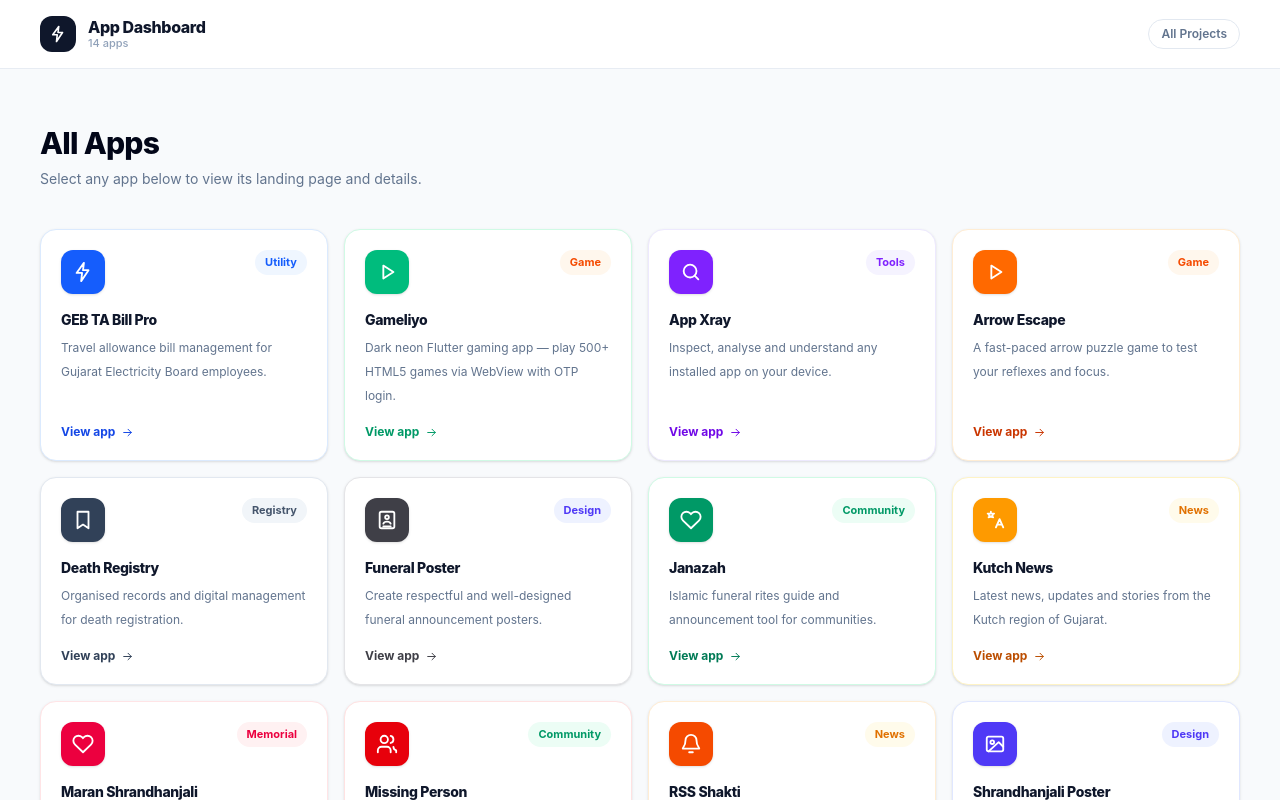
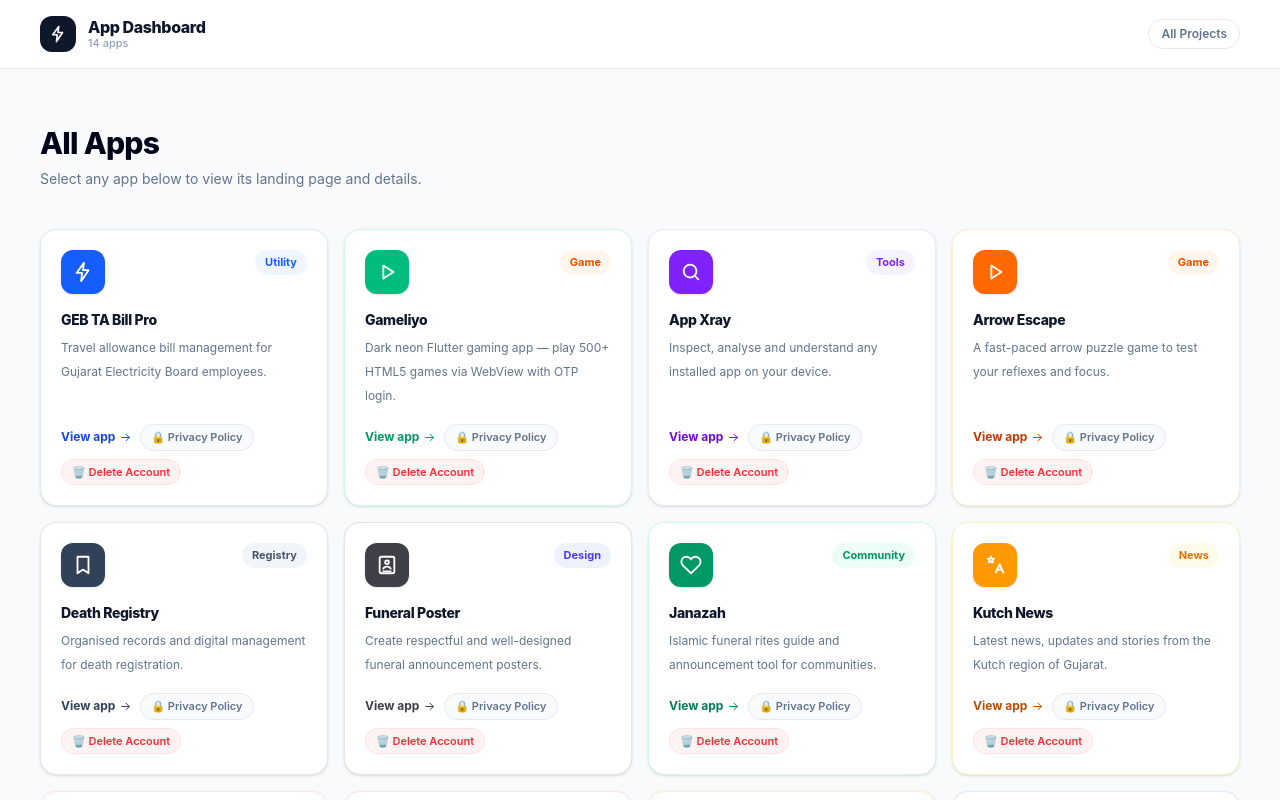
Before and after one commit to vijayvaghela72/GEB-TA-Bill-Pro-Dahboard, a Next.js app: page / in a window 1280 px wide. Shown: the top 800 px of the page. Built offline with nearby package versions, Linux system fonts and the light colour scheme.

Commit message:
feat: add privacy/delete pills to dashboard cards (FEAT-002)

```diff
--- a/src/app/page.jsx
+++ b/src/app/page.jsx
@@ -12,6 +12,8 @@ const apps = [
     text: 'text-blue-700',
     border: 'border-blue-100',
     tag: 'Utility',
+    privacyUrl: '/privacy-policy',
+    deleteUrl: '/geb_ta_bill/delete_account',
   },
   {
     title: 'Gameliyo',
@@ -23,6 +25,8 @@ const apps = [
     text: 'text-emerald-600',
     border: 'border-emerald-100',
     tag: 'Game',
+    privacyUrl: '/gameliyo/privacy_policy',
+    deleteUrl: '/gameliyo/delete_account',
   },
   {
     title: 'App Xray',
@@ -34,6 +38,8 @@ const apps = [
     text: 'text-violet-700',
     border: 'border-violet-100',
     tag: 'Tools',
+    privacyUrl: '/appxray/privacy_policy',
+    deleteUrl: '/appxray/delete_account',
   },
   {
     title: 'Arrow Escape',
@@ -45,6 +51,8 @@ const apps = [
     text: 'text-orange-700',
     border: 'border-orange-100',
     tag: 'Game',
+    privacyUrl: '/arrow_escape/privacy_policy',
+    deleteUrl: '/arrow_escape/delete_account',
   },
   {
     title: 'Death Registry',
@@ -56,6 +64,8 @@ const apps = [
     text: 'text-slate-700',
     border: 'border-slate-200',
     tag: 'Registry',
+    privacyUrl: '/death_registry/privacy_policy_url',
+    deleteUrl: '/death_registry/delete_account',
   },
   {
     title: 'Funeral Poster',
@@ -67,6 +77,8 @@ const apps = [
     text: 'text-zinc-700',
     border: 'border-zinc-200',
     tag: 'Design',
+    privacyUrl: '/funeral_poster/privacy_policy_url',
+    deleteUrl: '/funeral_poster/delete_account',
   },
   {
     title: 'Janazah',
@@ -78,6 +90,8 @@ const apps = [
     text: 'text-emerald-700',
     border: 'border-emerald-100',
     tag: 'Community',
+    privacyUrl: '/janazah/privacy_policy',
+    deleteUrl: '/janazah/delete_account',
   },
   {
     title: 'Kutch News',
@@ -89,6 +103,8 @@ const apps = [
     text: 'text-amber-700',
     border: 'border-amber-100',
     tag: 'News',
+    privacyUrl: '/kutch_news/privacy_policy',
+    deleteUrl: '/kutch_news/delete_account',
   },
   {
     title: 'Maran Shrandhanjali',
@@ -100,6 +116,8 @@ const apps = [
     text: 'text-rose-700',
     border: 'border-rose-100',
     tag: 'Memorial',
+    privacyUrl: '/maran_shrandhanjali/privacy_policy_url',
+    deleteUrl: '/maran_shrandhanjali/delete_account',
   },
   {
     title: 'Missing Person',
@@ -111,6 +129,8 @@ const apps = [
     text: 'text-red-700',
     border: 'border-red-100',
     tag: 'Community',
+    privacyUrl: '/missing_person/privacy_policy_url',
+    deleteUrl: '/missing_person/delete_account',
   },
   {
     title: 'RSS Shakti',
@@ -122,6 +142,8 @@ const apps = [
     text: 'text-orange-700',
     border: 'border-orange-100',
     tag: 'News',
+    privacyUrl: '/rss_shakti/privacy_policy',
+    deleteUrl: '/rss_shakti/delete_account',
   },
   {
     title: 'Shrandhanjali Poster',
@@ -133,6 +155,8 @@ const apps = [
     text: 'text-indigo-700',
     border: 'border-indigo-100',
     tag: 'Design',
+    privacyUrl: '/shrandhanjali_poster/privacy_policy_url',
+    deleteUrl: '/shrandhanjali_poster/delete_account',
   },
   {
     title: 'Sudoku',
@@ -144,6 +168,8 @@ const apps = [
     text: 'text-teal-700',
     border: 'border-teal-100',
     tag: 'Game',
+    privacyUrl: '/sudoku/privacy_policy',
+    deleteUrl: '/sudoku/delete_account',
   },
   {
     title: 'Vishnu Puran Audio',
@@ -155,6 +181,8 @@ const apps = [
     text: 'text-yellow-700',
     border: 'border-yellow-200',
     tag: 'Spiritual',
+    privacyUrl: '/vishnu-puran-audio/privacy-policy',
+    deleteUrl: '/vishnu-puran-audio/delete_account',
   },
 ]
 
@@ -210,10 +238,9 @@ export default function DashboardPage() {
         {/* App grid */}
         <div className="grid gap-4 sm:grid-cols-2 lg:grid-cols-3 xl:grid-cols-4">
           {apps.map((app) => (
-            <Link
+            <article
               key={app.href}
-              href={app.href}
-              className={`group flex flex-col rounded-2xl border ${app.border} bg-white p-5 shadow-sm transition-all duration-200 hover:-translate-y-0.5 hover:shadow-md`}
+              className={`flex flex-col rounded-2xl border ${app.border} bg-white p-5 shadow-sm`}
             >
               {/* Icon + tag row */}
               <div className="flex items-start justify-between">
@@ -226,18 +253,32 @@ export default function DashboardPage() {
               </div>
 
               {/* Title & desc */}
-              <h2 className="mt-4 text-sm font-extrabold tracking-tight text-slate-900 group-hover:text-slate-700">
+              <h2 className="mt-4 text-sm font-extrabold tracking-tight text-slate-900">
                 {app.title}
               </h2>
               <p className="mt-1.5 flex-1 text-xs leading-6 text-slate-500">
                 {app.desc}
               </p>
 
-              {/* View link */}
-              <div className={`mt-4 flex items-center gap-1.5 text-xs font-bold ${app.text}`}>
-                View app <Icon name="arrow" size={13} />
+              {/* View link + pill links */}
+              <div className="mt-4 flex flex-wrap items-center gap-2">
+                <Link href={app.href} className={`flex items-center gap-1 text-xs font-bold ${app.text} hover:opacity-80`}>
+                  View app <Icon name="arrow" size={13} />
+                </Link>
+                <Link
+                  href={app.privacyUrl}
+                  className="inline-flex items-center rounded-full border border-slate-200 bg-slate-50 px-2.5 py-1 text-[11px] font-semibold text-slate-500 hover:bg-slate-100 transition-colors"
+                >
+                  🔒 Privacy Policy
+                </Link>
+                <Link
+                  href={app.deleteUrl}
+                  className="inline-flex items-center rounded-full border border-red-100 bg-red-50 px-2.5 py-1 text-[11px] font-semibold text-red-500 hover:bg-red-100 transition-colors"
+                >
+                  🗑️ Delete Account
+                </Link>
               </div>
-            </Link>
+            </article>
           ))}
         </div>
       </main>
```
Also changed, not shown: .agents/tasks/task-delete-account-dashboard/features/FEAT-002.json (added).
